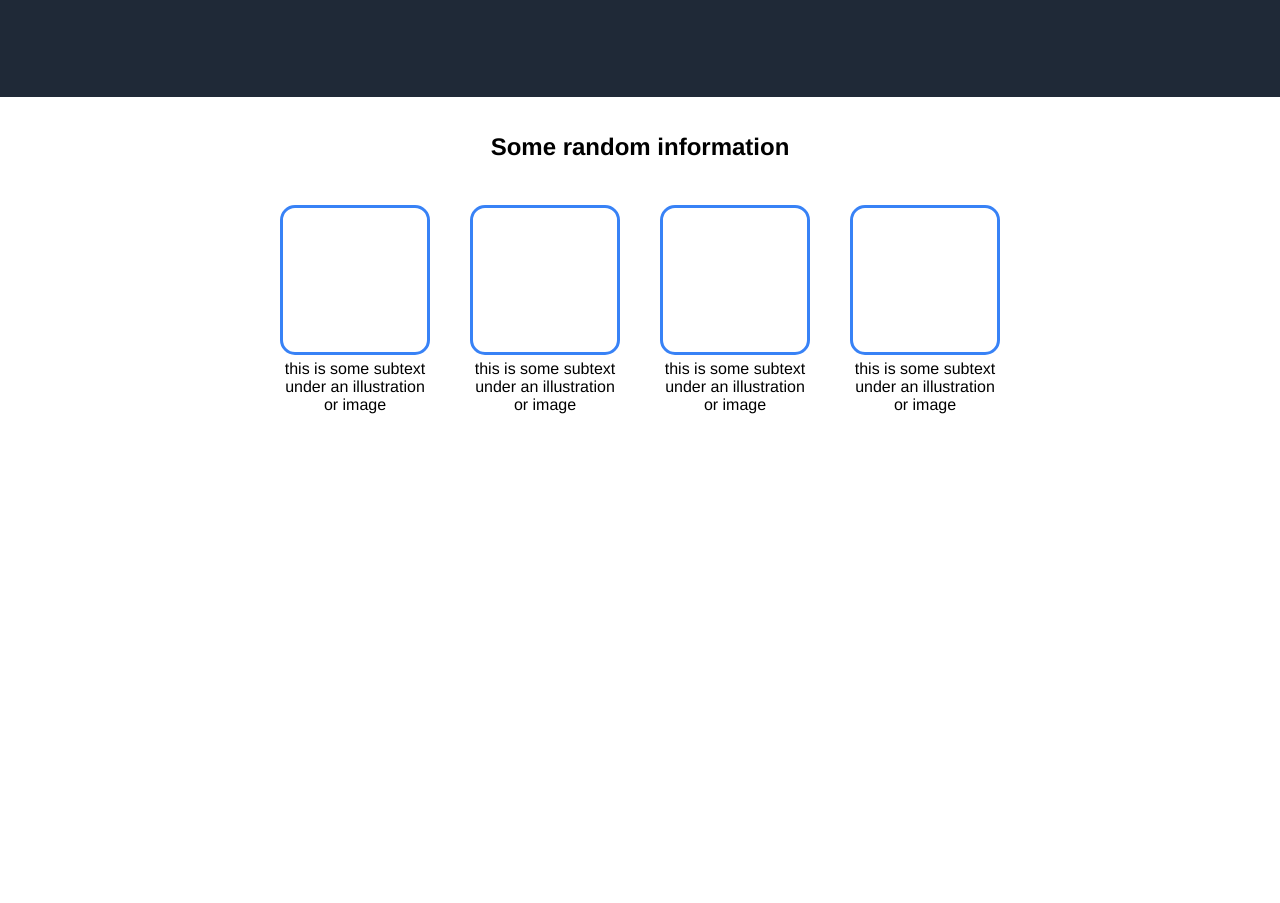
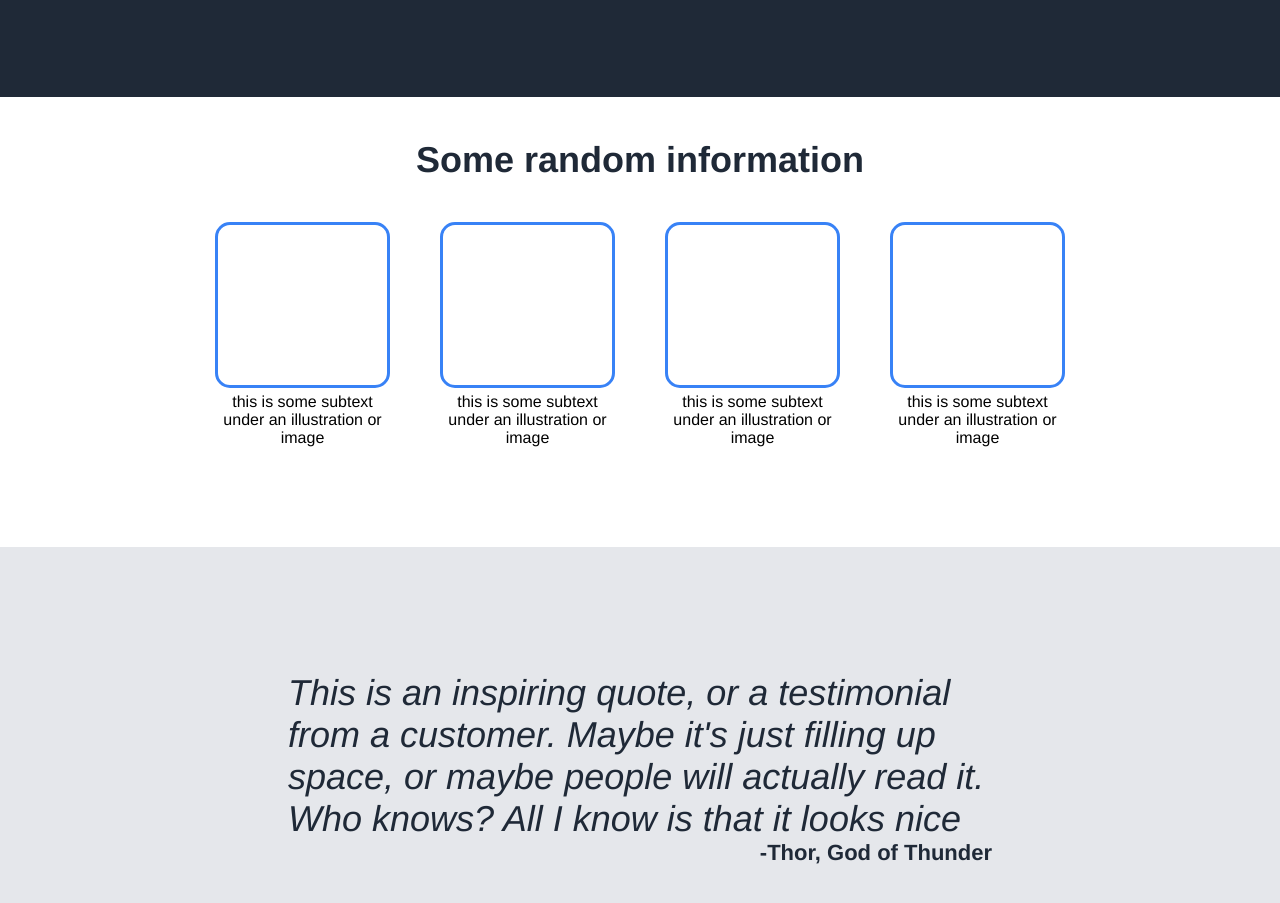
Before and after one commit to miguelpoulin/landing-page-project, a plain HTML site: page index.html in a window 1280 px wide. Shown: the part 531-1434 px from the top of the page. Before the commit the page ends 953 px from the top, so only its background shows below. Drawn offline with Linux system fonts and the light colour scheme.

Commit message:
Add CSS & HTML section 3

```diff
--- a/index.html
+++ b/index.html
@@ -48,5 +48,11 @@
             </div>
         </div>
     </div>
+    <div class="s3">
+        <div class="content-s3">
+            <div class="quote">This is an inspiring quote, or a testimonial from a customer. Maybe it's just filling up space, or maybe people will actually read it. Who knows? All I know is that it looks nice</div>
+            <div class="name"><strong>-Thor, God of Thunder</strong></div>
+        </div>
+    </div>
 </body>
 </html>
--- a/style.css
+++ b/style.css
@@ -85,12 +85,12 @@
 
 .s2 {
     text-align: center;
-    width: 55%;
-    margin: 0 auto;
 }
 
 h2 {
-    height: 100px;
+    height: 125px;
+    color: #1F2937;
+    font-size: 36px;
     display: flex;
     justify-content: center;
     align-items: center;
@@ -100,21 +100,49 @@
     height: 225px;
     display: flex;
     justify-content: center;
-    gap: 40px;
+    gap: 50px;
+    margin-bottom: 100px;
 }
 
 .container {
     display: flex;
     flex-flow: column nowrap;
     justify-content: center;
-    width: 150px;
+    width: 175px;
     gap: 5px;
 }
 
 .square {
     border: 3px solid #3882F6;
     border-radius: 15px;
-    height: 150px;
-    width: 150px;
+    height: 175px;
+    width: 175px;
     flex-grow: 0;
 }
+
+.s3 {
+    background-color: #e5e7eb;
+    display: flex;
+    justify-content: center;
+}
+
+.content-s3 {
+    width: 55%;
+    margin: 125px auto;
+    display: flex;
+    flex-direction: column;
+}
+
+.quote {
+    font-size: 36px;
+    font-style: italic;
+    font-weight: lighter;
+    color: #1F2937;
+}
+
+.name {
+    font-weight: bold;
+    font-size: 22px;
+    color: #1F2937;
+    align-self: flex-end;
+}
```
Lines whose indentation alone changed are shown as unchanged.
